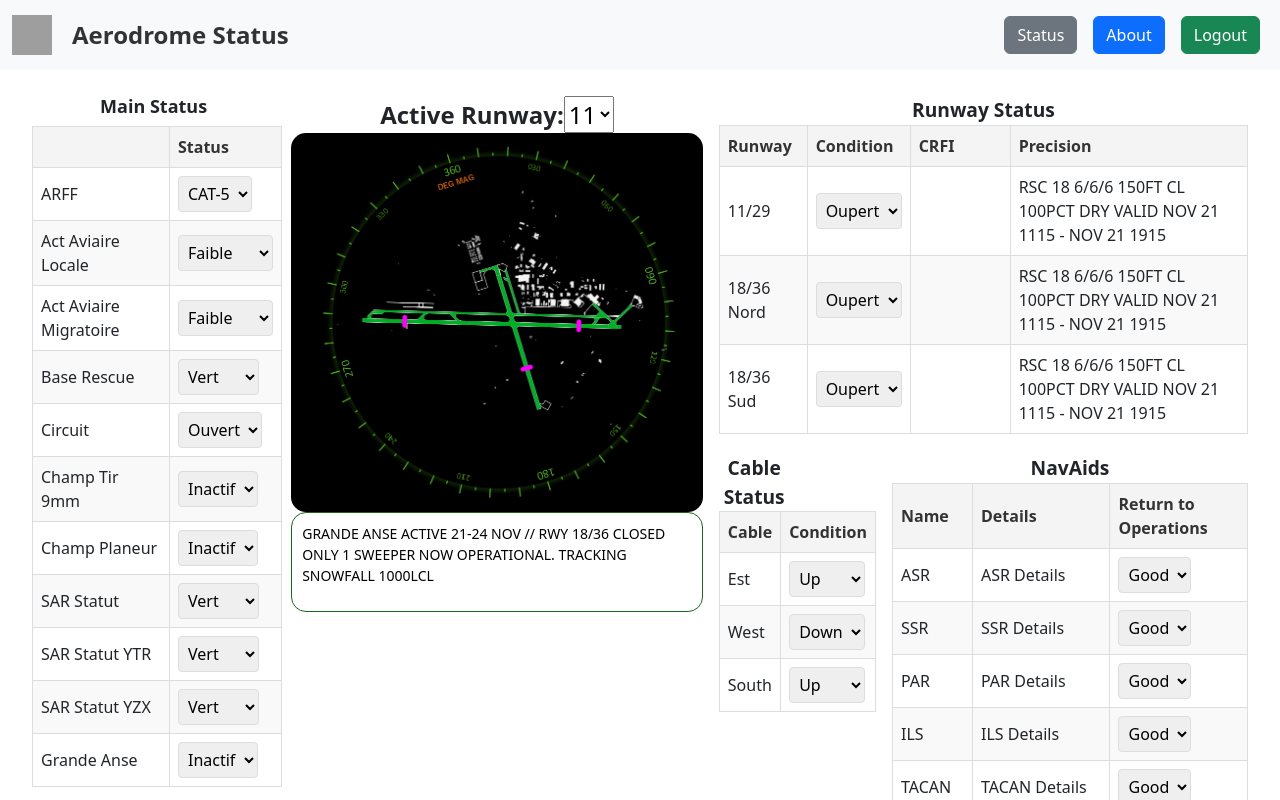
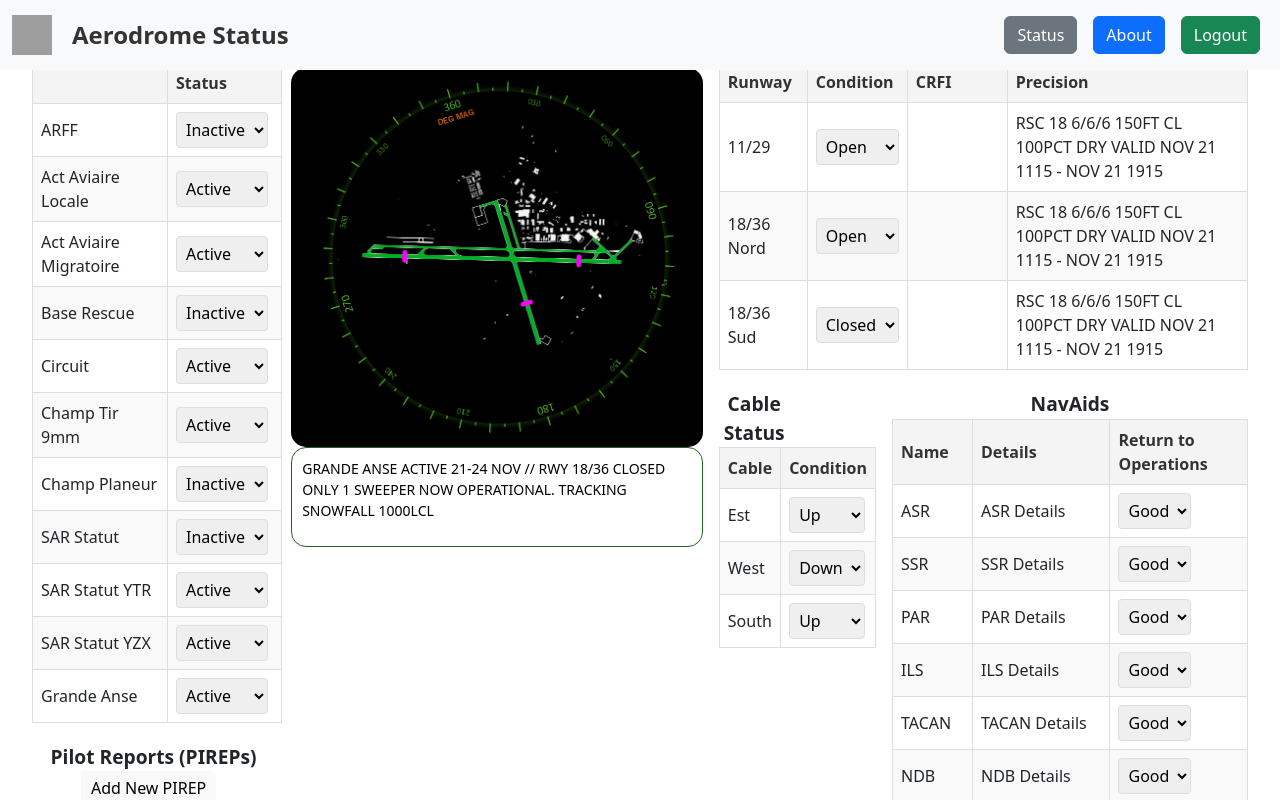
Before and after one commit to carrollcompute/Aerodrome, a React (Vite) app in the folder aerodrome_react_app/: page / in a window 1280 px wide. Both pictures are taken after a click on the button "Login". Shown: the top 800 px of the page. Built offline with nearby package versions, Linux system fonts and the light colour scheme; grey boxes are pictures that could not be loaded.

Commit message:
Revert "Added dropdown selection options from data file"
This reverts commit bdbcd0ca53862aa89c6afb668445c730862b21e7.

```diff
--- a/aerodrome_react_app/src/App/Status/Status.css
+++ b/aerodrome_react_app/src/App/Status/Status.css
@@ -4,7 +4,6 @@
   width: 100%;
   border-collapse: collapse;
   gap: 1em;
-  margin-top: 4em;
 }
 
 .left-view {
--- a/aerodrome_react_app/src/App/Status/components/AerodromeImage.tsx
+++ b/aerodrome_react_app/src/App/Status/components/AerodromeImage.tsx
@@ -1,42 +1,15 @@
-import React, { useState, useContext, useEffect } from 'react';
+import React from 'react';
 import aerodromeImage from '../../../assets/Aerodrome.png';
 import './AerodromeImage.css';
-import activeRunwayData from '../../../data/ActiveRunwayData.json';
-import runwayOptions from '../../../data/Selection_options.json';
-import { LoginContext } from '../../LoginContext';
+import activeRunway from '../../../data/ActiveRunwayData.json';
 
 const AerodromeImage: React.FC = () => {
-  const { isLoggedIn } = useContext(LoginContext);
-  const [activeRunway, setActiveRunway] = useState(activeRunwayData.Runway);
-
-  // Load runway options from the JSON file
-  const [runwaySelection, setRunwaySelection] = useState<string[]>([]);
-
-  useEffect(() => {
-    setRunwaySelection(runwayOptions.Piste_active);
-  }, []);
-
-  const handleRunwayChange = (event: React.ChangeEvent<HTMLSelectElement>) => {
-    setActiveRunway(event.target.value);
-  };
-
-  return (
-    <div className="aerodrome-image-container">
-      <div className='aerodrome-image-title'>
-        Active Runway:
-        {isLoggedIn ? (
-          <select value={activeRunway} onChange={handleRunwayChange}>
-            {runwaySelection.map((runway, index) => (
-              <option key={index} value={runway}>{runway}</option>
-            ))}
-          </select>
-        ) : (
-          activeRunway
-        )}
+    return (
+      <div className="aerodrome-image-container">
+        <div className='aerodrome-image-title'>Active Runway: {activeRunway.Runway}</div>
+        <img src={aerodromeImage} alt="Aerodrome" className="aerodrome-image" />
       </div>
-      <img src={aerodromeImage} alt="Aerodrome" className="aerodrome-image" />
-    </div>
-  );
-}
+    );
+  }
 
 export default AerodromeImage;
--- a/aerodrome_react_app/src/App/Status/components/CableStatus.tsx
+++ b/aerodrome_react_app/src/App/Status/components/CableStatus.tsx
@@ -1,7 +1,6 @@
-import React, { useState, useCallback, useContext, useEffect } from 'react';
+import React, { useState, useCallback, useContext } from 'react';
 import './CableStatus.css';
 import cableStatusData from '../../../data/CableData.json';
-import selectionOptions from '../../../data/Selection_options.json';
 import { LoginContext } from '../../LoginContext';
 
 
@@ -39,24 +38,18 @@ const CableStatusTable: React.FC<CableStatusTableComponentProps> = ({ data, chil
   </div>
 );
 
-const ConditionSelector: React.FC<{ condition: string; options: string[]; onChange: (newCondition: string) => void }> = ({ condition, options, onChange }) => (
+const CONDITION_UP = "Up";
+const CONDITION_DOWN = "Down";
+
+const ConditionSelector: React.FC<{ condition: string; onChange: (newCondition: string) => void }> = ({ condition, onChange }) => (
   <select value={condition} onChange={(e) => onChange(e.target.value)}>
-    {options.map((option, index) => (
-      <option key={index} value={option}>{option}</option>
-    ))}
+    <option value={CONDITION_UP}>{CONDITION_UP}</option>
+    <option value={CONDITION_DOWN}>{CONDITION_DOWN}</option>
   </select>
 );
 
 const CStatusForm: React.FC<{ data: { [key: string]: ConditionItem } }> = ({ data }) => {
   const [statusData, setStatusData] = useState<{ [key: string]: ConditionItem }>(data);
-
-  // Load condition options from the JSON file
-  const [conditionOptions, setConditionOptions] = useState<string[]>([]);
-
-  useEffect(() => {
-    const options = selectionOptions.Cable_conditions ? Object.values(selectionOptions.Cable_conditions) : [];
-    setConditionOptions(options);
-  }, []);
 
   const handleConditionChange = useCallback((key: string, newCondition: string) => {
     setStatusData(prevData => ({
@@ -74,7 +67,6 @@ const CStatusForm: React.FC<{ data: { [key: string]: ConditionItem } }> = ({ dat
             {(item, key) => (
                 <ConditionSelector
                 condition={item.Condition}
-            options={conditionOptions}
                 onChange={(newCondition) => handleConditionChange(key, newCondition)}
                 />
                 )}
--- a/aerodrome_react_app/src/App/Status/components/MainStatus.css
+++ b/aerodrome_react_app/src/App/Status/components/MainStatus.css
@@ -21,7 +21,7 @@
 
   .main-status-table th.first-col,
   .main-status-table td.first-col {
-    width: 150px;
+    width: 135px;
   }
 
   .main-status-table tr:nth-child(even) {
--- a/aerodrome_react_app/src/App/Status/components/MainStatus.tsx
+++ b/aerodrome_react_app/src/App/Status/components/MainStatus.tsx
@@ -1,7 +1,6 @@
-import React, { useState, useCallback, useContext, useEffect } from 'react';
+import React, { useState, useCallback, useContext } from 'react';
 import './MainStatus.css';
 import mainStatusData from '../../../data/MainData.json';
-import selectionOptions from '../../../data/Selection_options.json';
 import { LoginContext } from '../../LoginContext';
 
 
@@ -39,23 +38,18 @@ const MainStatusTable: React.FC<MainStatusTableComponentProps> = ({ data, childr
   </div>
 );
 
-const StatusSelector: React.FC<{ status: string; options: string[]; onChange: (newStatus: string) => void }> = ({ status, options, onChange }) => (
+const STATUS_ACTIVE = 'Active';
+const STATUS_INACTIVE = 'Inactive';
+
+const StatusSelector: React.FC<{ status: string; onChange: (newStatus: string) => void }> = ({ status, onChange }) => (
   <select value={status} onChange={(e) => onChange(e.target.value)}>
-    {options.map((option, index) => (
-      <option key={index} value={option}>{option}</option>
-    ))}
+    <option value={STATUS_ACTIVE}>{STATUS_ACTIVE}</option>
+    <option value={STATUS_INACTIVE}>{STATUS_INACTIVE}</option>
   </select>
 );
 
 const MStatusForm: React.FC<{ data: { [key: string]: StatusItem } }> = ({ data }) => {
   const [statusData, setStatusData] = useState<{ [key: string]: StatusItem }>(data);
-
-  // Load status options from the JSON file
-  const [statusOptions, setStatusOptions] = useState<{ [key: string]: string[] }>({});
-
-  useEffect(() => {
-    setStatusOptions(selectionOptions.Main_status);
-  }, []);
 
   const handleStatusChange = useCallback((key: string, newStatus: string) => {
     setStatusData(prevData => ({
@@ -70,18 +64,13 @@ const MStatusForm: React.FC<{ data: { [key: string]: StatusItem } }> = ({ data }
   return (
     <form>
       <MainStatusTable data={statusData}>
-        {(item, key) => (
-          <StatusSelector
-            key={key}
-            status={item.Status}
-            options={statusOptions[key] || []}
-            onChange={(newStatus) => handleStatusChange(key, newStatus)}
-          />
-        )}
+        {(item, key) => <StatusSelector key={key} status={item.Status} onChange={(newStatus) => handleStatusChange(key, newStatus)} />}
       </MainStatusTable>
     </form>
   );
 };
+
+
 
 const MStatusTable: React.FC<{ data: { [key: string]: StatusItem } }> = ({ data }) => (
   <MainStatusTable data={data}>
--- a/aerodrome_react_app/src/App/Status/components/RunwayStatus.tsx
+++ b/aerodrome_react_app/src/App/Status/components/RunwayStatus.tsx
@@ -1,7 +1,6 @@
-import React, { useState, useCallback, useContext, useEffect } from 'react';
+import React, { useState, useCallback, useContext } from 'react';
 import './RunwayStatus.css';
 import runwayStatusData from '../../../data/RunwayData.json';
-import selectionOptions from '../../../data/Selection_options.json';
 import { LoginContext } from '../../LoginContext';
 
 
@@ -45,25 +44,18 @@ const RunwayStatusTable: React.FC<RunwayStatusTableComponentProps> = ({ data, ch
   </div>
 );
 
-const ConditionSelector: React.FC<{ condition: string; options: string[]; onChange: (newCondition: string) => void }> = ({ condition, options, onChange }) => (
+const CONDITION_OPEN = "Open";
+const CONDITION_CLOSED = "Closed";
+
+const ConditionSelector: React.FC<{ condition: string; onChange: (newCondition: string) => void }> = ({ condition, onChange }) => (
   <select value={condition} onChange={(e) => onChange(e.target.value)}>
-    {options.map((option, index) => (
-      <option key={index} value={option}>{option}</option>
-    ))}
+    <option value={CONDITION_OPEN}>{CONDITION_OPEN}</option>
+    <option value={CONDITION_CLOSED}>{CONDITION_CLOSED}</option>
   </select>
 );
 
 const RStatusForm: React.FC<{ data: { [key: string]: RunwayItem } }> = ({ data }) => {
   const [statusData, setStatusData] = useState<{ [key: string]: RunwayItem }>(data);
-
-  // Load condition options from the JSON file
-  const [conditionOptions, setConditionOptions] = useState<string[]>([]);
-
-  useEffect(() => {
-    // Load condition options for runway_conditions
-    const options = selectionOptions.runway_conditions ? selectionOptions.runway_conditions.Condition : [];
-    setConditionOptions(options);
-  }, []);
 
   const handleConditionChange = useCallback((key: string, newCondition: string) => {
     setStatusData(prevData => ({
@@ -81,7 +73,6 @@ const RStatusForm: React.FC<{ data: { [key: string]: RunwayItem } }> = ({ data }
             {(item, key) => (
                 <ConditionSelector
                 condition={item.Condition}
-            options={conditionOptions}
                 onChange={(newCondition) => handleConditionChange(key, newCondition)}
                 />
             )}
--- a/aerodrome_react_app/src/data/Selection_options.json
+++ /dev/null
@@ -1,55 +0,0 @@
-{
-    "Piste_active": ["11", "18", "29", "36"],
-
-    "Main_status": {
-      "arff": ["CAT-5", "CAT-4", "CAT-3", "CAT-2", "CAT-1"],
-      "act_aviaire_locale": ["Faible", "Moyen", "Extrême"],
-      "sar_statut": ["Vert", "Jaune", "Rouge"],
-      "sar_statut_ytr": ["Vert", "Jaune", "Rouge"],
-      "champ_tir_9mm": ["Inactif", "Actif"],
-      "champ_planeur": ["Inactif", "Actif"],
-      "circuit": ["Ouvert", "Fermé"],
-      "act_aviaire_migratoire": ["Faible", "Moyen", "Extrême"],
-      "base_rescue": ["Vert", "Jaune", "Rouge"],
-      "sar_statut_yzx": ["Vert", "Jaune", "Rouge"],
-      "grande_anse": ["Inactif", "Actif"]
-    },
-
-    "runway_conditions": {
-      "Condition": ["Oupert", "Fermé"],
-      "CRFI": "String",
-      "Precision": "String"
-    },
-
-    "Cable_conditions": ["Up", "Down"],
-
-    "Action_de_freinage": {
-      "11/29": {
-        "Heure": "String",
-        "Details": "String",
-        "Type d'avion": "String"
-      },
-      "18/36": {
-        "Heure": "String",
-        "Details": "String",
-        "Type d'avion": "String"
-      }
-    },
-
-    "NavAids": {
-      "ASR": ["En Service", "Hors Service"],
-      "SSR": ["En Service", "Hors Service"],
-      "PAR": ["En Service", "Hors Service"],
-      "ILS": ["En Service", "Hors Service"],
-      "TACAN": ["En Service", "Hors Service"],
-      "NDB": ["En Service", "Hors Service"]
-    },
-
-    "PIREPS": {
-      "Temps reçu": "String",
-      "Details": "String",
-      "Type d'avion": "String"
-    },
-
-    "remarques": "String"
-  }
--- /dev/null
+++ b/aerodrome_react_app/src/index.css
@@ -0,0 +1,69 @@
+:root {
+  font-family: Inter, system-ui, Avenir, Helvetica, Arial, sans-serif;
+  line-height: 1.5;
+  font-weight: 400;
+
+  color-scheme: light dark;
+  color: rgba(255, 255, 255, 0.87);
+  background-color: #242424;
+
+  font-synthesis: none;
+  text-rendering: optimizeLegibility;
+  -webkit-font-smoothing: antialiased;
+  -moz-osx-font-smoothing: grayscale;
+  -webkit-text-size-adjust: 100%;
+}
+
+a {
+  font-weight: 500;
+  color: #646cff;
+  text-decoration: inherit;
+}
+a:hover {
+  color: #bc34d1;
+}
+
+body {
+  margin: 0;
+  display: flex;
+  place-items: center;
+  min-width: 320px;
+  min-height: 100vh;
+}
+
+h1 {
+  font-size: 3.2em;
+  line-height: 1.1;
+}
+
+button {
+  border-radius: 8px;
+  border: 1px solid transparent;
+  padding: 0.6em 1.2em;
+  font-size: 1em;
+  font-weight: 500;
+  font-family: inherit;
+  background-color: #5296ea;
+  cursor: pointer;
+  transition: border-color 0.25s;
+}
+button:hover {
+  border-color: #db34db;
+}
+button:focus,
+button:focus-visible {
+  outline: 4px auto -webkit-focus-ring-color;
+}
+
+@media (prefers-color-scheme: light) {
+  :root {
+    color: #213547;
+    background-color: #ffffff;
+  }
+  a:hover {
+    color: #747bff;
+  }
+  button {
+    background-color: #f9f9f9;
+  }
+}
--- a/aerodrome_react_app/src/main.tsx
+++ b/aerodrome_react_app/src/main.tsx
@@ -1,6 +1,7 @@
 import React from 'react'
 import ReactDOM from 'react-dom/client'
 import App from './App/App.tsx'
+import './index.css'
 import 'bootstrap/dist/css/bootstrap.min.css'
 
 ReactDOM.createRoot(document.getElementById('root')!).render(
```
Also changed, not shown: 2 other files (tests, documents, lock files or other folders). Lines whose indentation alone changed are shown as unchanged.
